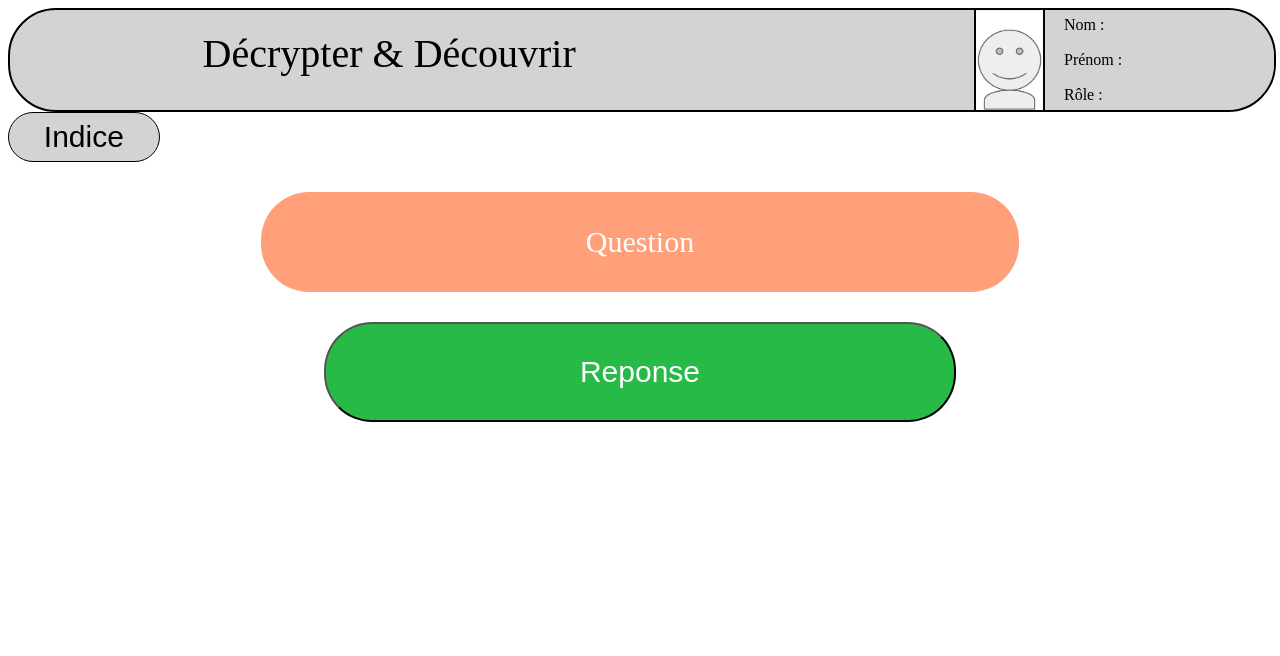
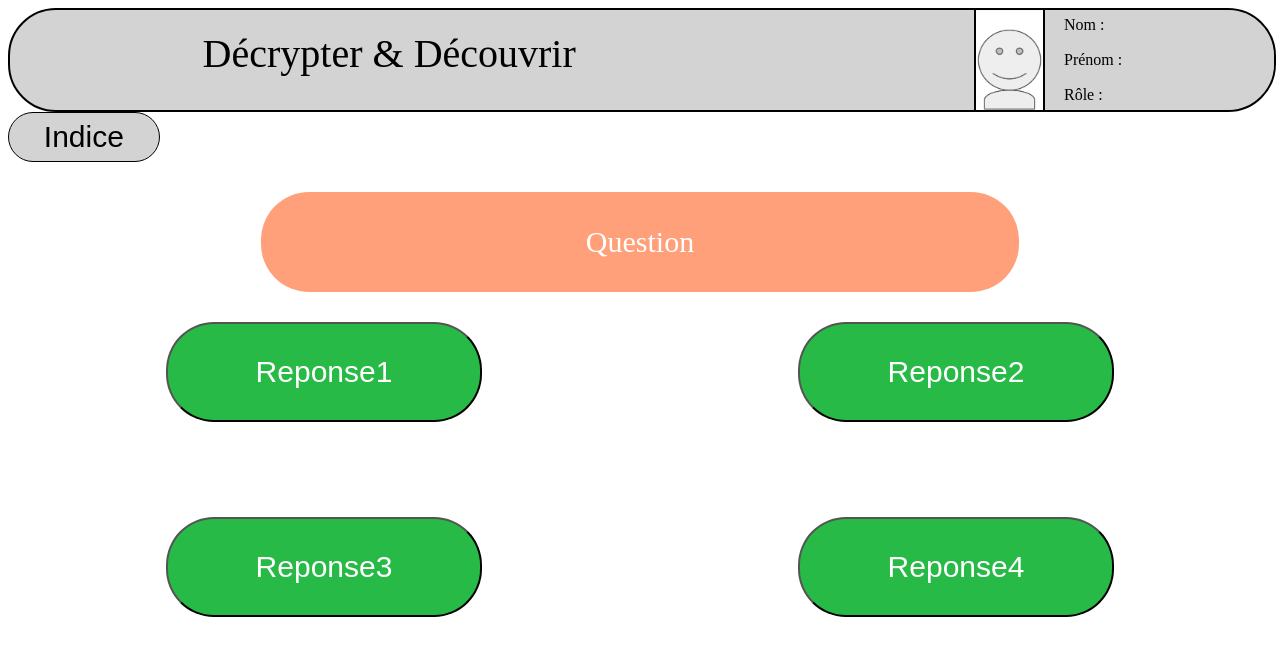
Before and after one commit to 2019-2020-ps6/2023-2024-ps6-dndeveloppers, an Angular app in the folder front-end/: page /app-reponse in a window 1280 px wide. Shown: the top 656 px of the page. Built offline with nearby package versions, Linux system fonts and the light colour scheme.

Commit message:
#9 feat list responses exists

```diff
--- a/front-end/src/app/app-routing.module.ts
+++ b/front-end/src/app/app-routing.module.ts
@@ -4,11 +4,13 @@ import { ProfilComponent } from './profil/profil.component';
 import { IndiceComponent } from './quiz/indice/indice.component';
 import { QuestionComponent } from './quiz/question/question.component';
 import { ReponseComponent } from './quiz/reponse/reponse.component';
+import { ListReponsesComponent } from './quiz/list-reponses/list-reponses.component';
 const routes: Routes = [
   {path: 'app-profil', component: ProfilComponent},
   {path: 'app-indice', component: IndiceComponent},
   {path: 'app-question', component: QuestionComponent},
-  {path: 'app-reponse', component: ReponseComponent}
+  {path: 'app-reponse', component: ReponseComponent},
+  {path: 'app-list-reponses', component: ListReponsesComponent}
 ];
 
 
--- a/front-end/src/app/app.component.html
+++ b/front-end/src/app/app.component.html
@@ -2,5 +2,5 @@
     <app-profil class="sommet"></app-profil>
     <app-indice class="indice"></app-indice>
     <app-question class="question"></app-question>
-    <app-reponse class="reponse"></app-reponse>
+    <app-list-reponses class="listreponse"></app-list-reponses>
 </div>
--- a/front-end/src/app/app.module.ts
+++ b/front-end/src/app/app.module.ts
@@ -7,6 +7,7 @@ import { ProfilComponent } from './profil/profil.component';
 import { IndiceComponent } from './quiz/indice/indice.component';
 import { QuestionComponent } from './quiz/question/question.component';
 import { ReponseComponent } from './quiz/reponse/reponse.component';
+import { ListReponsesComponent } from './quiz/list-reponses/list-reponses.component';
 
 @NgModule({
   declarations: [
@@ -14,7 +15,8 @@ import { ReponseComponent } from './quiz/reponse/reponse.component';
     ProfilComponent,
     IndiceComponent,
     QuestionComponent,
-    ReponseComponent
+    ReponseComponent,
+    ListReponsesComponent,
   ],
   imports: [
     BrowserModule,
--- a/front-end/src/app/quiz/list-reponses/list-reponses.component.html
+++ b/front-end/src/app/quiz/list-reponses/list-reponses.component.html
@@ -0,0 +1,6 @@
+<div class="listreponse">
+    <button class="reponse-texte" id="first" name="button">Reponse1</button>
+    <button class="reponse-texte" id="second" name="button">Reponse2</button>
+    <button class="reponse-texte" id="third" name="button">Reponse3</button>
+    <button class="reponse-texte" id="fourth" name="button">Reponse4</button>
+</div>
--- a/front-end/src/app/quiz/list-reponses/list-reponses.component.scss
+++ b/front-end/src/app/quiz/list-reponses/list-reponses.component.scss
@@ -0,0 +1,29 @@
+.listreponse {
+    display: grid;
+    grid-template: 50% 50%/50% 50%;
+    align-items: baseline;
+    justify-content: center;
+    width: 100%;
+    height: 100%;
+}
+
+.reponse-texte {
+    display: flex;
+    align-items: center;
+    justify-content: center;
+    font-size: 30px;
+    width: 50%;
+    height: 100px;
+    color: white;
+    border-radius: 3rem;
+    background-color: rgb(39, 186, 71);
+    margin-left: 25%;
+}
+
+.reponse-texte:hover {
+    background-color: rgb(113, 159, 117);
+}
+
+#third {
+    margin-top: 10%;
+}
--- a/front-end/src/app/quiz/list-reponses/list-reponses.component.ts
+++ b/front-end/src/app/quiz/list-reponses/list-reponses.component.ts
@@ -0,0 +1,13 @@
+import { Component, OnInit } from "@angular/core";
+
+@Component({
+    selector: 'app-list-reponses',
+    templateUrl: './list-reponses.component.html',
+    styleUrls: ['./list-reponses.component.scss']
+})
+
+export class ListReponsesComponent implements OnInit {
+    constructor(){}
+
+    ngOnInit(): void {}
+}
--- a/front-end/src/app/quiz/reponse/reponse.component.html
+++ b/front-end/src/app/quiz/reponse/reponse.component.html
@@ -1,4 +1,4 @@
-<div class="reponse" matrio-class>
+<div class="reponse">
     <button class="reponse-texte" name="button">
         Reponse
     </button>
```
